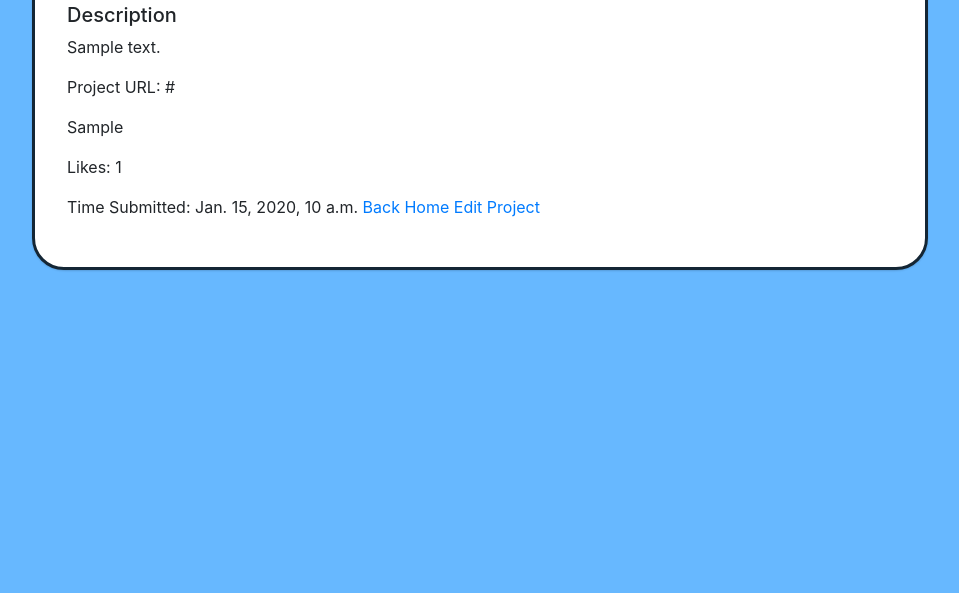
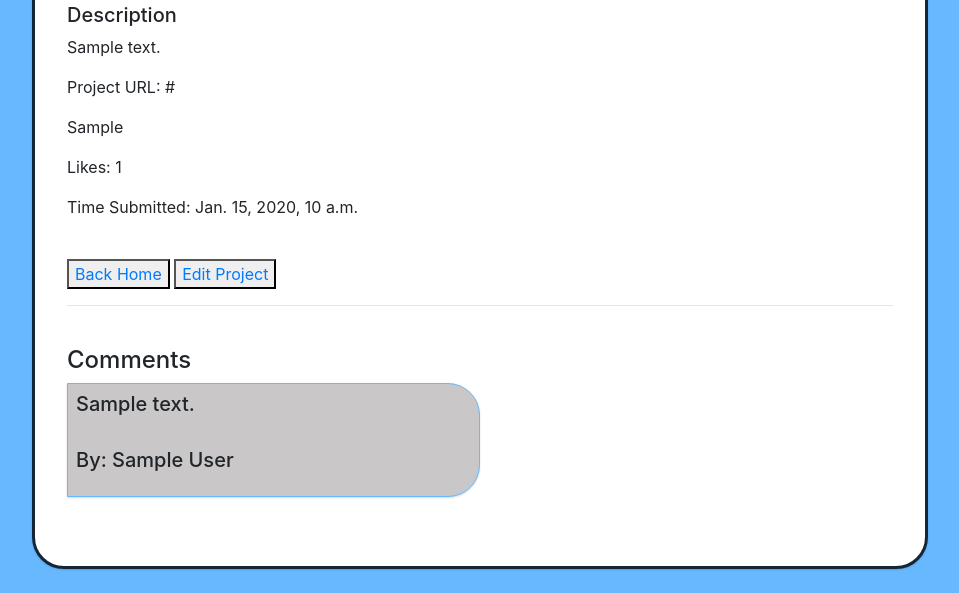
Before and after one commit to pbuzzo/DevSpace, a Django app: page /project/1 in a window 1280 px wide. Shown: the part 226-819 px from the top of the page, without its empty margins (0-959 px from the left). Before the commit the page ends 497 px from the top, so only its background shows below. Run offline with Django 3.2, Linux system fonts and the light colour scheme; tables that the repository leaves empty hold one stand-in row (values such as "Sample post"); some libraries are stand-ins or nearby versions.

Commit message:
commit styles

```diff
--- a/messagesapp/models.py
+++ b/messagesapp/models.py
@@ -1,15 +1,15 @@
 from django.db import models
 from userapp.models import Developer
 from datetime import datetime
-# from postapp.models import Post
+from postapp.models import Post
 
 
 class Comment(models.Model):
     text = models.CharField(max_length=200)
     author = models.ForeignKey(Developer, on_delete=models.CASCADE)
     timestamp = models.DateTimeField(default=datetime.now, blank=True)
-    # parent_comment = models.ForeignKey(Post, on_delete=models.CASCADE)
-    parent_comment = models.ForeignKey('self', on_delete=models.CASCADE)
+    parent_comment = models.ForeignKey(Post, on_delete=models.CASCADE)
+    # parent_comment = models.ForeignKey('self', on_delete=models.CASCADE)
 
     class Meta:
         ordering = ['text']
--- a/messagesapp/urls.py
+++ b/messagesapp/urls.py
@@ -2,5 +2,5 @@ from django.urls import path
 from messagesapp import views
 
 urlpatterns = [
-    path('commentadd/<int:id>/', views.AddComment, name="comment_add_view"),
+    path('commentadd/<int:id>/', views.AddComment.as_view(), name="comment_add_view"),
 ]
--- a/postapp/models.py
+++ b/postapp/models.py
@@ -1,6 +1,6 @@
 from django.db import models
 from django.utils import timezone
-from messagesapp.models import Comment
+# from messagesapp.models import Comment
 
 # Create your models here.
 class Post(models.Model):
@@ -30,7 +30,7 @@ class Post(models.Model):
     proj_url = models.URLField()
     screen_shot = models.ImageField()
     up_vote = models.IntegerField(default=0)
-    comment = models.ManyToManyField(Comment, blank=True)
+    # comment = models.ManyToManyField(Comment, blank=True)
     post_time = models.DateTimeField(default=timezone.now)
 
     def __str__(self):
--- a/postapp/templates/post.html
+++ b/postapp/templates/post.html
@@ -11,12 +11,23 @@
         <p>Project URL: {{ post.proj_url }}</p>
         <p>{{ post.screen_shot }}</p>
         <p>Likes: {{post.up_vote}}</p>
-        <p>Time Submitted: {{post.post_time}}</p?>
-
-
-
-        <a href="{% url 'home' %}">Back Home</a>
-        <a href="{% url 'post_edit' post.id %}">Edit Project</a>
+        <p>Time Submitted: {{post.post_time}}</p>
+        <br>
+        <button><a href="{% url 'home' %}">Back Home</a></button>
+        <button><a href="{% url 'post_edit' post.id %}">Edit Project</a></button>
+        <br>
+        <hr>
+        <br>
+        {% if comments %}
+            <h4>Comments<h4>
+            {% for item in comments%}
+                <div class="comment_div">
+                    <h5>{{ item.text}}<h5><br>
+                    <p>By: {{ item.author }}</p>
+                </div>
+                <br>
+            {% endfor %}
+        {% endif %}
     </div>
     <br>
 
--- a/postapp/views.py
+++ b/postapp/views.py
@@ -1,6 +1,6 @@
 from django.contrib.auth.decorators import login_required
 from django.shortcuts import render, redirect, get_object_or_404
-
+from messagesapp.models import Comment
 from postapp.forms import AddPostForm, EditPostForm
 from postapp.models import Post
 
@@ -18,7 +18,8 @@ def addpost(request):
 
 def post(request, id):
     post = get_object_or_404(Post, pk=id)
-    return render(request, 'post.html', {'post': post})
+    comments = Comment.objects.filter(parent_comment=post)
+    return render(request, 'post.html', {'post': post, 'comments': comments})
 
 @login_required
 def post_edit(request, id):
--- a/userapp/static/styles.css
+++ b/userapp/static/styles.css
@@ -67,3 +67,19 @@ div.post-div {
 .post-div:hover {
     box-shadow: 0 5px 15px rgba(0, 0, 0, 0.8);
   }
+
+div.comment_div {
+    border: 1.75px solid #67b8ff;
+    border-radius: 0 2rem 2rem 0;
+    background: rgb(201, 199, 199);
+    padding: 0.5rem;
+    width: 50%;
+    height: 50%;
+    text-align: left;
+    box-shadow: 0 1px 2px rgba(0, 0, 0, 0.15);
+    transition: box-shadow 0.3s ease-in-out;
+}
+
+div.comment_div:hover {
+    box-shadow: 0 5px 15px rgba(0, 0, 0, 0.8);
+  }
```
Also changed, not shown: messagesapp/templates/comment_form.html (+9 -0 lines), messagesapp/views.py (+9 -8 lines).
